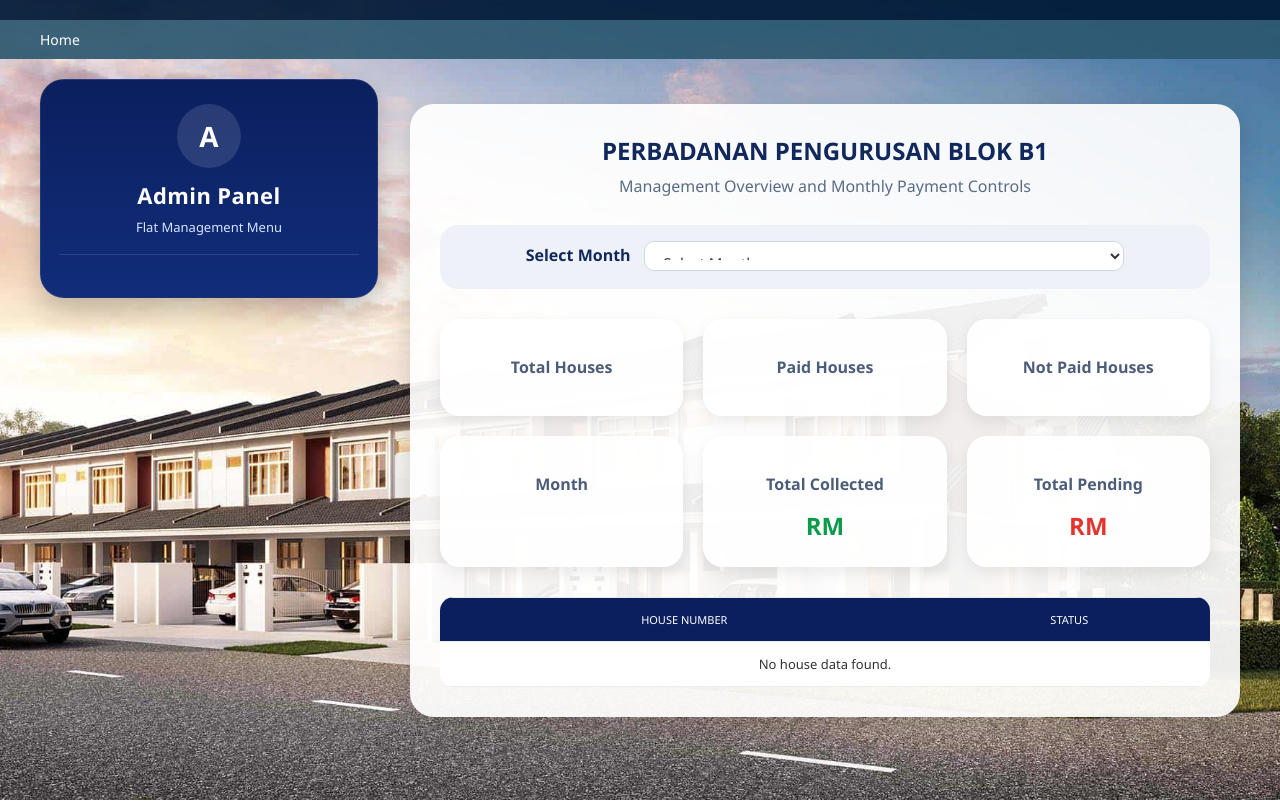
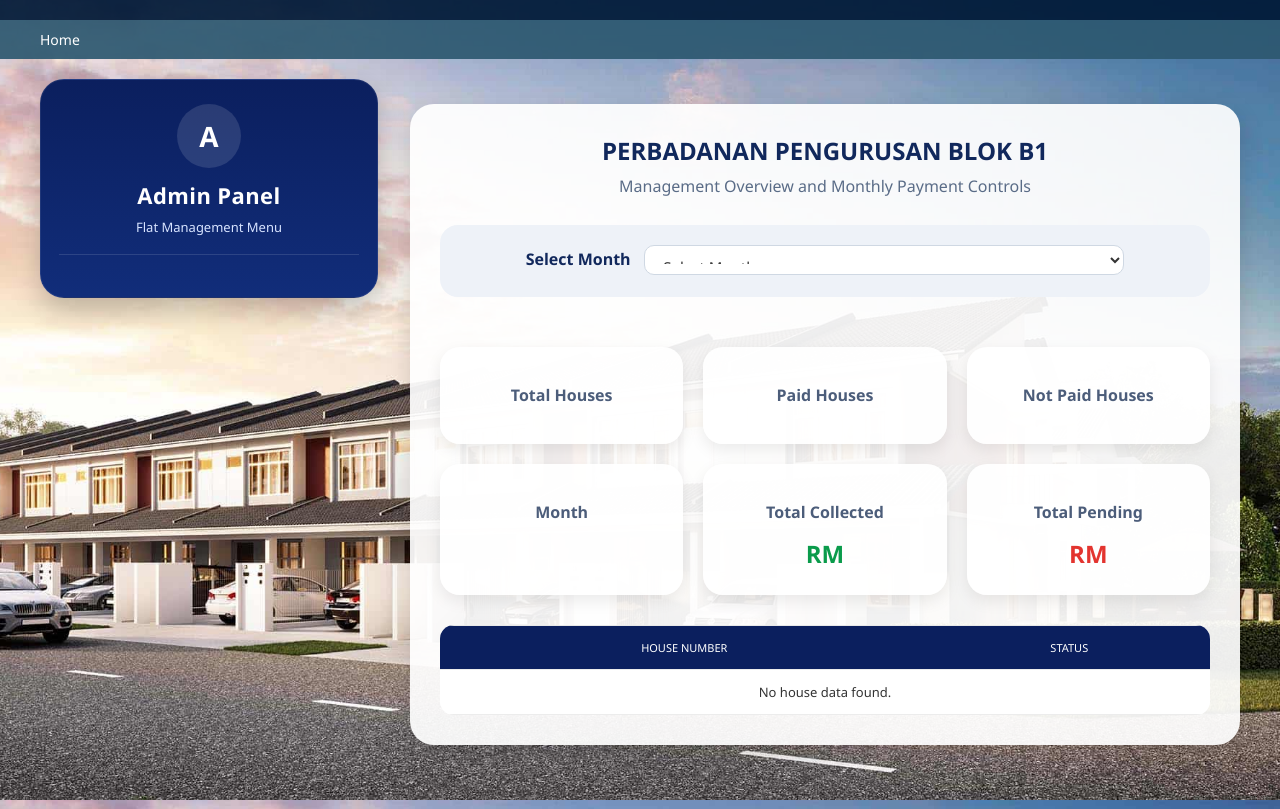
Before and after one commit to jeroinfoservice-cyber/flat_mgmt, a Django app: template templates/admin/custom_index.html in a window 1280 px wide. Run offline with Django 5.2, Linux system fonts and the light colour scheme; the template is opened without the code that fills it, so the values that code supplies are empty.

Commit message:
CSS fix: adjusted select box size

```diff
--- a/templates/admin/base_site.html
+++ b/templates/admin/base_site.html
@@ -70,10 +70,10 @@
 
     .month-form {
         text-align: center;
-        margin-bottom: 30px;
+        margin-bottom: 50px;
         background: #eef2f8;
         border-radius: 18px;
-        padding: 16px;
+        padding: 20px;
     }
 
     .month-form label {
```
